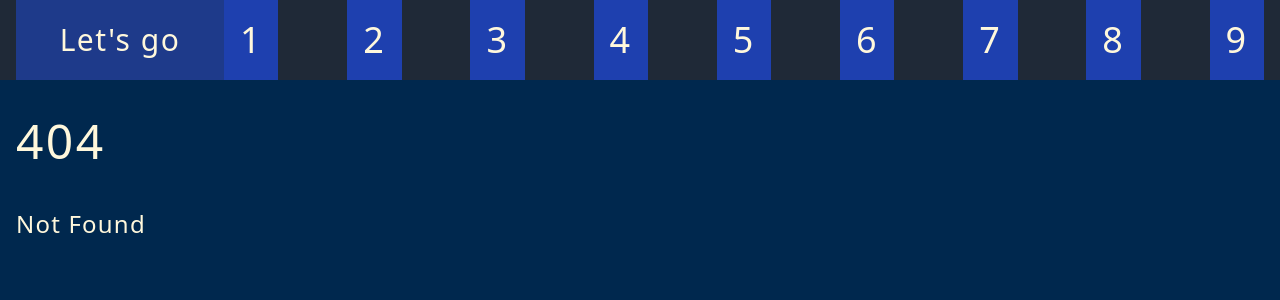
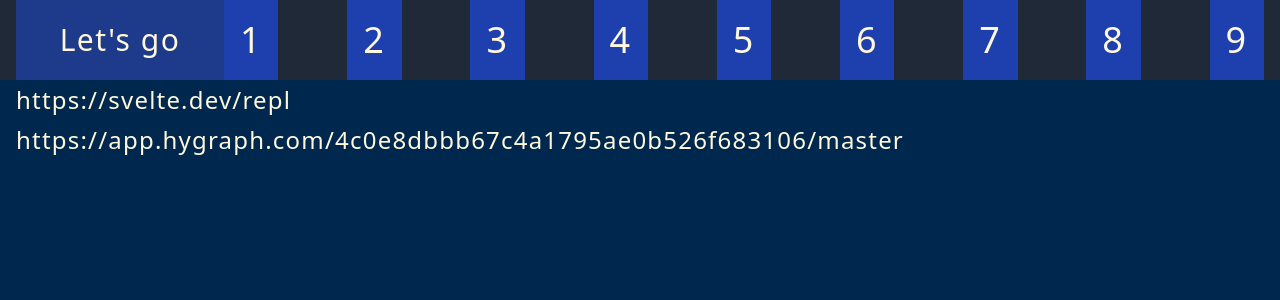
Before and after one commit to robots4life/svelte-kit-intro-talk, a SvelteKit app: page /links in a window 1280 px wide. Before the commit this address had no page. Shown: the top 300 px of the page. Built offline with nearby package versions, Linux system fonts and the light colour scheme.

Commit message:
slide 5, 6, 9 & links route

```diff
--- a/src/routes/5/+page.svelte
+++ b/src/routes/5/+page.svelte
@@ -8,9 +8,9 @@
 </h3> -->
 <div class="flex">
 	<div class="p-10">
-		<img class="mb-32" src="/001.png" alt="sveltekit file structure" />
+		<img class="mb-32 max-w-sm" src="/001.png" alt="sveltekit file structure" />
 	</div>
 	<div class="p-10">
-		<img class="mb-32" src="/002.png" alt="sveltekit file structure" />
+		<img class="mb-32 max-w-sm" src="/002.png" alt="sveltekit file structure" />
 	</div>
 </div>
--- a/src/routes/6/+page.svelte
+++ b/src/routes/6/+page.svelte
@@ -12,10 +12,10 @@
 
 <div class="flex">
 	<div class="p-10">
-		<img class="mb-32" src="/002.png" alt="sveltekit file structure" />
+		<img class="mb-32 max-w-sm" src="/001.png" alt="sveltekit file structure" />
 	</div>
 	<div class="p-10">
-		<img class="mb-32" src="/003.png" alt="sveltekit file structure" />
+		<img class="mb-32 max-w-sm" src="/002.png" alt="sveltekit file structure" />
 	</div>
 	<div class="p-10">
 		<h3>/src/routes/about/<strong>+page.server.js</strong></h3>
--- a/src/routes/9/+page.svelte
+++ b/src/routes/9/+page.svelte
@@ -1,4 +1,4 @@
-<h1>In summary you learned about..</h1>
+<h1>In summary you heard about..</h1>
 
 <h2>1. What is Svelte ?</h2>
 <h2>2. What is SvelteKit ?</h2>
--- /dev/null
+++ b/src/routes/links/+page.svelte
@@ -0,0 +1,11 @@
+<a class="block" target="_blank" rel="noreferrer" href="https://svelte.dev/repl"
+	>https://svelte.dev/repl</a
+>
+
+<a
+	class="block"
+	target="_blank"
+	rel="noreferrer"
+	href="https://app.hygraph.com/4c0e8dbbb67c4a1795ae0b526f683106/master"
+	>https://app.hygraph.com/4c0e8dbbb67c4a1795ae0b526f683106/master</a
+>
```
